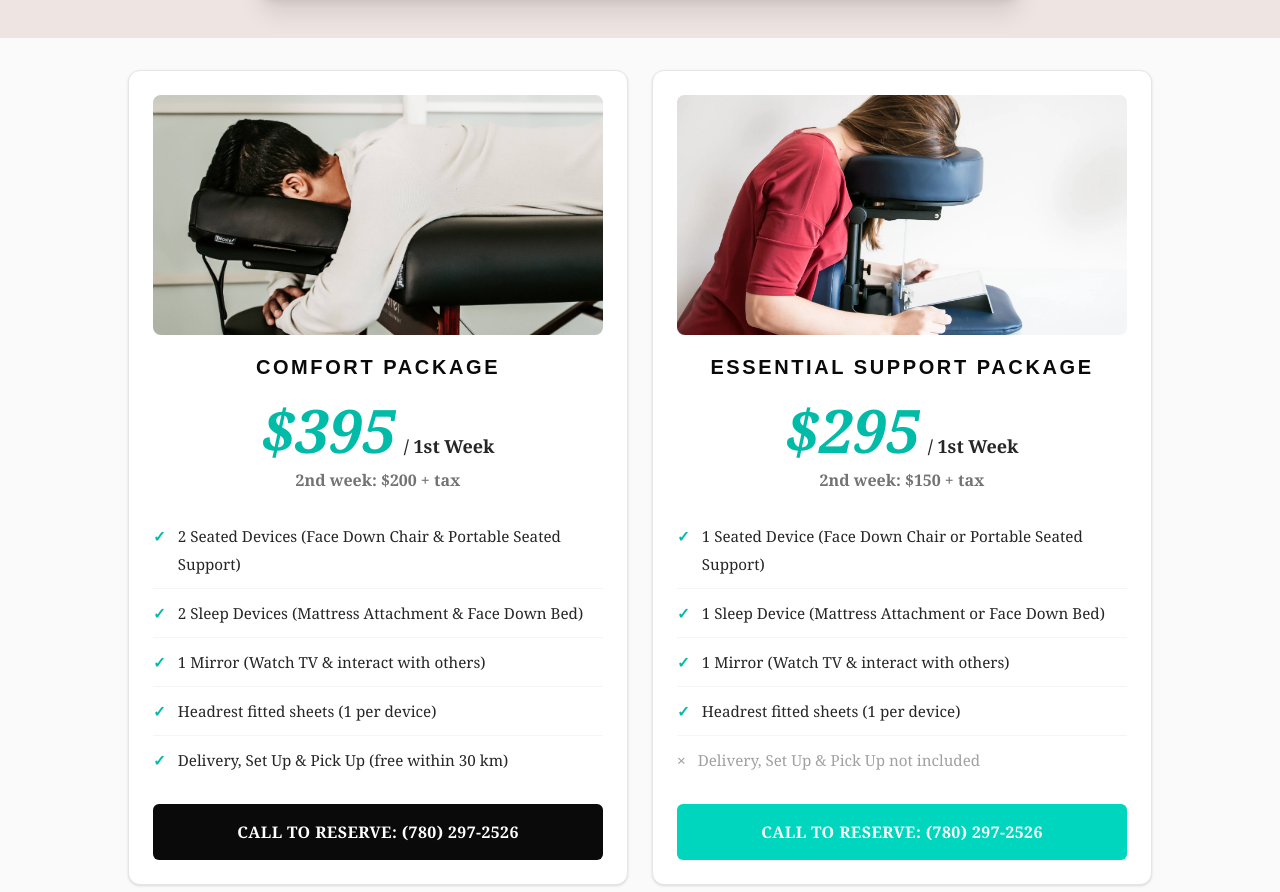
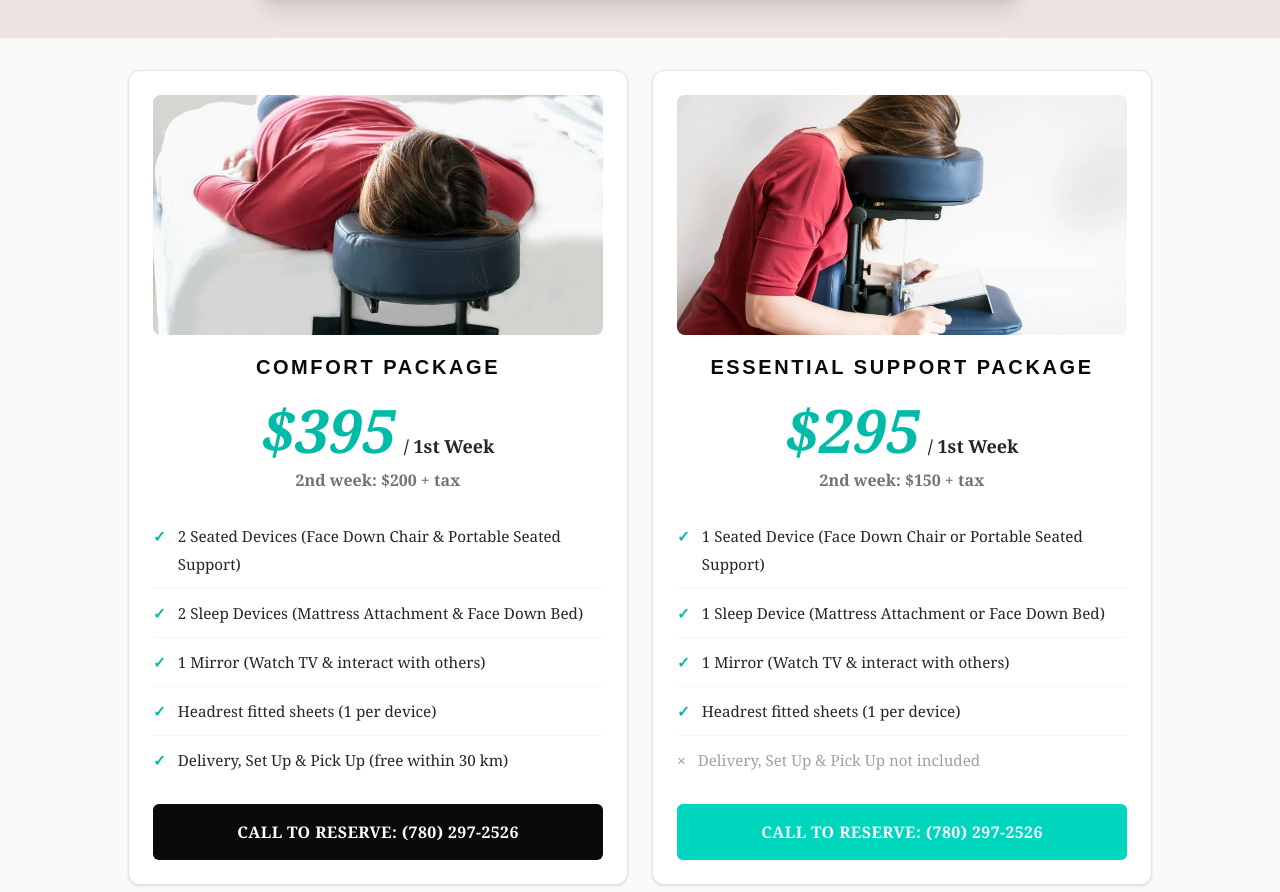
Before and after one commit to vitrectomyrentals/vitrectomy-healing, a Next.js app: page / in a window 1280 px wide. Shown: the part 998-1890 px from the top of the page. Built offline with nearby package versions, Linux system fonts and the light colour scheme.

Commit message:
Use sleep1 for comfort package

```diff
--- a/app/page.tsx
+++ b/app/page.tsx
@@ -17,7 +17,7 @@ const packages = [
     duration: "/ 1st Week",
     secondWeek: "2nd week: $200 + tax",
     ctaTheme: "dark",
-    image: "/sleep2.jpg",
+    image: "/sleep1.webp",
     imageAlt: "Face down recovery bed included with the Comfort Package",
     imageClassName: "object-cover object-[center_45%]",
     orderClassName: "order-1 lg:order-none",
--- a/app/prices/page.tsx
+++ b/app/prices/page.tsx
@@ -19,7 +19,7 @@ const packages = [
     duration: "/ 1st Week",
     secondWeek: "2nd week: $200 + tax",
     ctaTheme: "dark",
-    image: "/sleep2.jpg",
+    image: "/sleep1.webp",
     imageAlt: "Face down recovery bed included with the Comfort Package",
     imageClassName: "object-cover object-[center_45%]",
     orderClassName: "order-1 lg:order-none",
```
